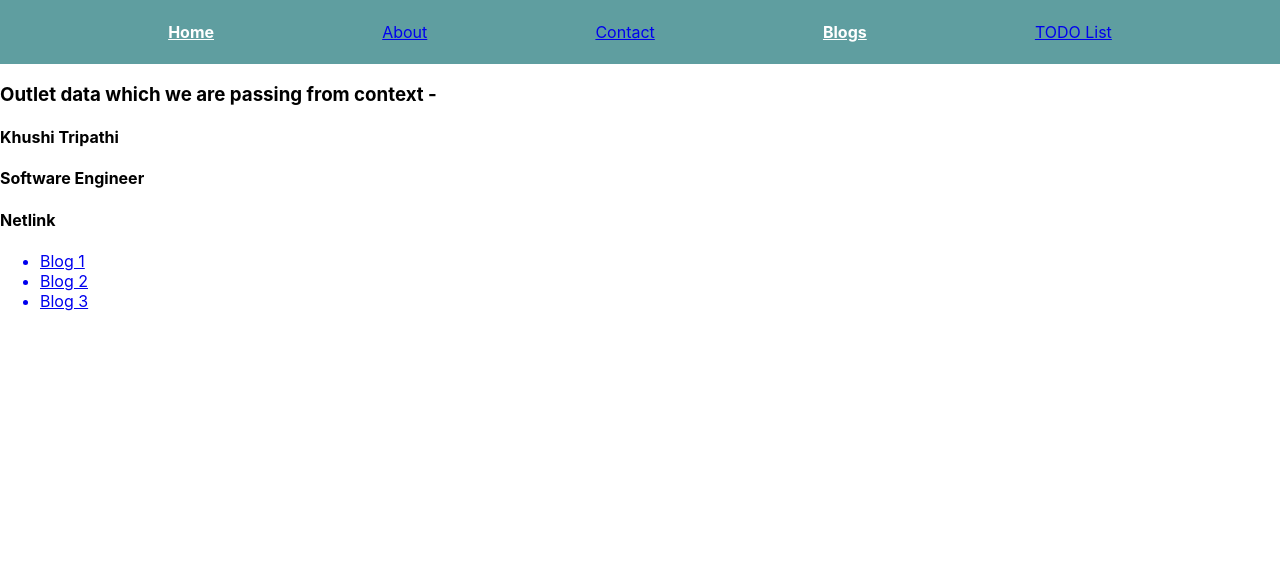
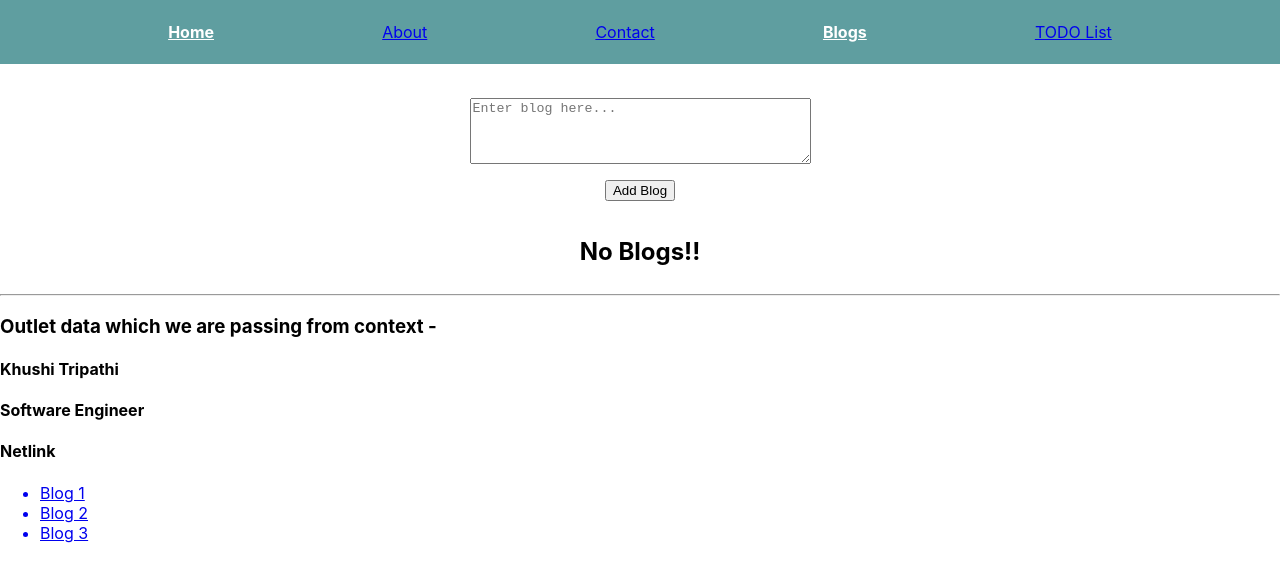
Before and after one commit to khushi-tripathi/routes-redux-concept, a React (Create React App) app: page /root/blogs in a window 1280 px wide. Shown: the top 582 px of the page. Built offline with nearby package versions, Linux system fonts and the light colour scheme.

Commit message:
Summary : Added one more reducer and combine them by combineReducers function

```diff
--- a/src/Components/Blogs/Blog.js
+++ b/src/Components/Blogs/Blog.js
@@ -1,11 +1,58 @@
-import React from "react";
+import React, { useState } from "react";
+import { useDispatch, useSelector } from "react-redux";
 import { Link, useOutletContext } from "react-router";
+import { addBlog } from "../../redux/actions/blogActions";
 
 function Blog() {
+  const blogs = useSelector((state) => state?.blogReducer?.blogs);
+  const dispatch = useDispatch();
+
+  const [blog, setBlog] = useState("");
+  // const [blogs, setBlogs] = useState([]);
+
   const data = useOutletContext();
   console.log("DATA OUTLET :: ", data);
+  const submitBlog = () => {
+    dispatch(
+      addBlog({
+        idx: blogs?.length,
+        blog,
+      })
+    );
+    // setBlogs([
+    //   ...blogs,
+    //   {
+    //     idx: blogs?.length,
+    //     blog,
+    //   },
+    // ]);
+  };
+  const onchangeBlog = (e) => {
+    setBlog(e.target.value);
+  };
   return (
     <>
+      <div className="todo">
+        <hr color="white" />
+        <textarea
+          name=""
+          id=""
+          placeholder="Enter blog here..."
+          rows={4}
+          cols={40}
+          onChange={onchangeBlog}
+        ></textarea>
+        <button onClick={submitBlog}> Add Blog</button>
+
+        <div className="display-blogs">
+          <h2> {blogs?.length ? "Blogs --" : "No Blogs!!"} </h2>
+          {blogs?.map((item, idx) => (
+            <h2 key={idx}>{item?.blog}</h2>
+          ))}
+        </div>
+      </div>
+      <hr />
+
       <h3>Outlet data which we are passing from context - </h3>
       <h4>{data.name}</h4>
       <h4>{data.designation}</h4>
--- a/src/Components/Todo.js
+++ b/src/Components/Todo.js
@@ -3,7 +3,7 @@ import { useDispatch, useSelector } from "react-redux";
 import { addTodo, setTodoStatus } from "../redux/actions/todoActions";
 
 function Todo() {
-  const todos = useSelector((state) => state.todos);
+  const todos = useSelector((state) => state?.todoReducer?.todos);
   const dispatch = useDispatch();
   console.log("data selectors : ", todos);
   //   const [todos, setTodos] = useState([]);
--- /dev/null
+++ b/src/redux/actions/blogActions.js
@@ -0,0 +1,11 @@
+// ACTIONS DECLARATIONS/CONSTANTS --
+export const ADD_BLOG = "ADD_BLOG";
+
+// ACTIONS CREATORS --
+
+export const addBlog = (blog) => {
+  return {
+    type: ADD_BLOG,
+    blog,
+  };
+};
--- /dev/null
+++ b/src/redux/reducers/blogReducer.js
@@ -0,0 +1,17 @@
+import { ADD_BLOG } from "../actions/blogActions";
+
+const initialState = {
+  blogs: [],
+};
+export function blogReducer(state = initialState, action) {
+  switch (action.type) {
+    case ADD_BLOG:
+      return {
+        ...state,
+        blogs: [...state.blogs, action.blog],
+      };
+
+    default:
+      return state;
+  }
+}
--- a/src/redux/store.js
+++ b/src/redux/store.js
@@ -1,6 +1,12 @@
 // import redux from "redux";
 
-import { createStore } from "redux";
+import { combineReducers, createStore } from "redux";
 import { todoReducer } from "./reducers/todoReducer";
+import { blogReducer } from "./reducers/blogReducer";
 
-export const store = createStore(todoReducer);
+const reducers = combineReducers({
+  todoReducer,
+  blogReducer,
+});
+
+export const store = createStore(reducers);
```
